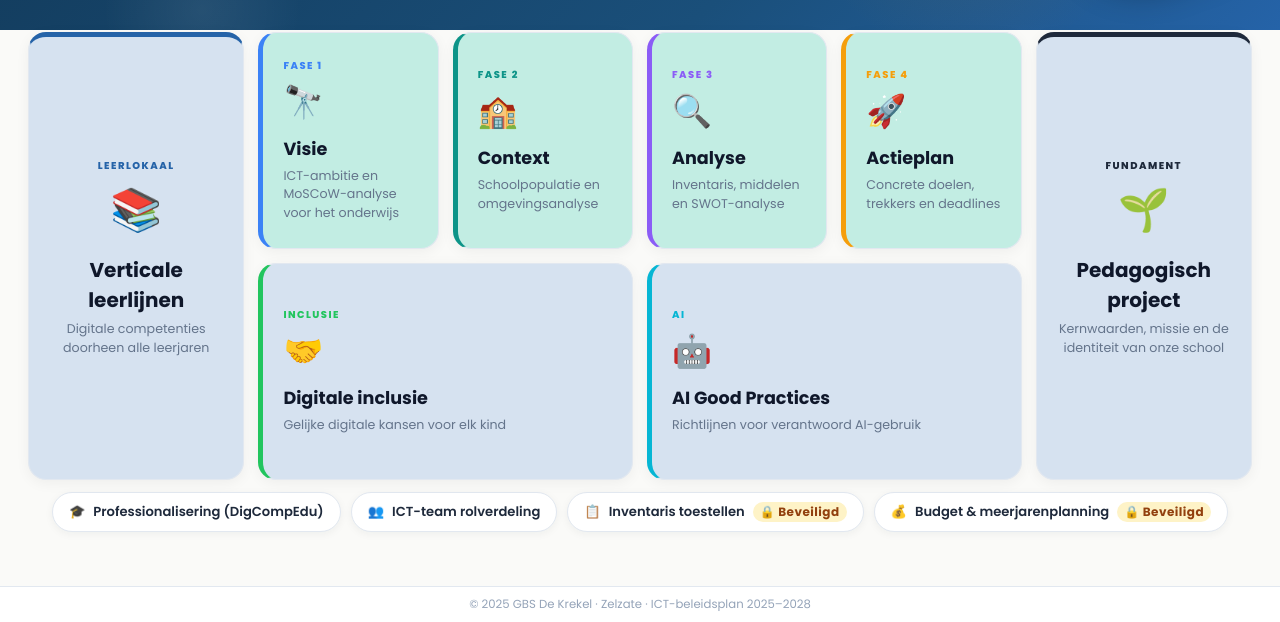
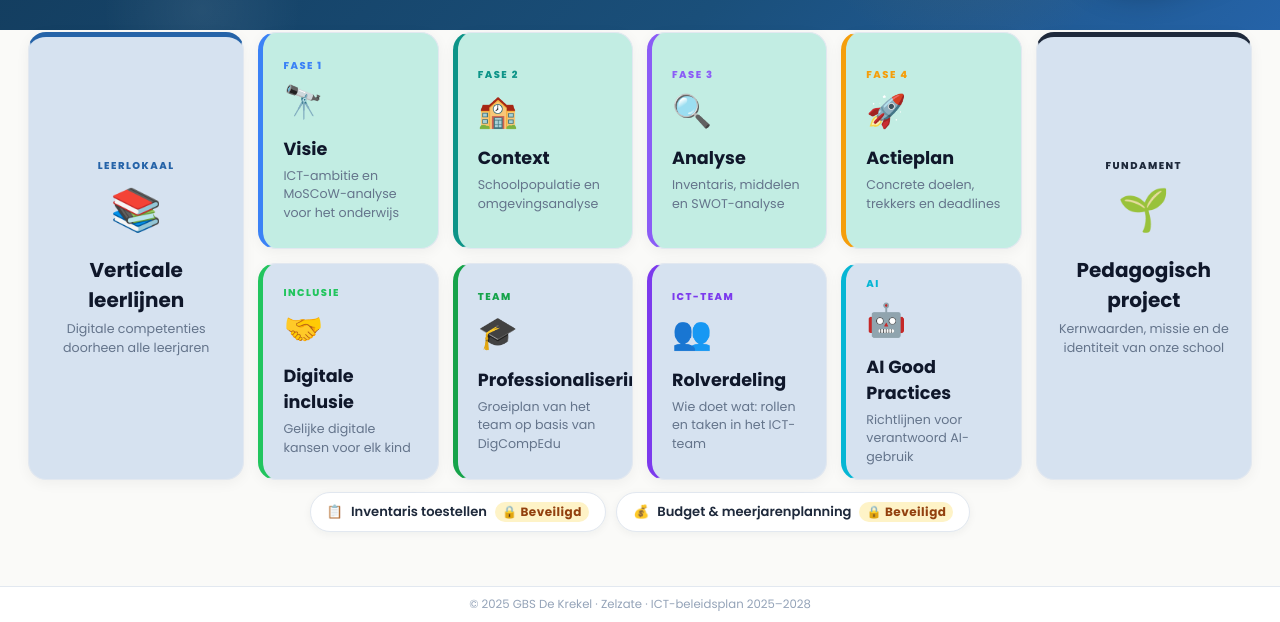
Before and after one commit to JonasB40/DigiplanKrekel, a plain HTML site: page Digiplan.html in a window 1280 px wide. Shown: the part 178-800 px from the top of the page. Drawn offline with Linux system fonts and the light colour scheme.

Commit message:
Digiplan aangescherpt na check tegen omzendbrief NO/2025/03
- digitale-inclusie: gratis ICT-materiaal expliciet + thuisgebruik via brugfiguur
- professionalisering: Digisnap als zelfassessment (afgenomen, analyse bezig)
- rolverdeling: GRIP-traject bij rol Privacy & veiligheid (in uitvoering)
- dashboard: professionalisering en rolverdeling als volwaardige tegels

Co-Authored-By: Claude Fable 5 <noreply@anthropic.com>

```diff
--- a/Digiplan.html
+++ b/Digiplan.html
@@ -409,14 +409,28 @@
       <p>Concrete doelen, trekkers en deadlines</p>
     </a>
 
-    <a class="tile tile-regular" href="https://jonasb40.github.io/DigiplanKrekel/digitale-inclusie.html" style="--c:#22c55e; grid-column:2/span 2; grid-row:2;">
+    <a class="tile tile-regular" href="https://jonasb40.github.io/DigiplanKrekel/digitale-inclusie.html" style="--c:#22c55e; grid-column:2; grid-row:2;">
       <div class="tile-badge">Inclusie</div>
       <div class="tile-icon">🤝</div>
       <h2>Digitale inclusie</h2>
       <p>Gelijke digitale kansen voor elk kind</p>
     </a>
 
-    <a class="tile tile-regular" href="https://jonasb40.github.io/DigiplanKrekel/AI-good_practices.html" style="--c:#06b6d4; grid-column:4/span 2; grid-row:2;">
+    <a class="tile tile-regular" href="https://jonasb40.github.io/DigiplanKrekel/professionalisering.html" style="--c:#16a34a; grid-column:3; grid-row:2;">
+      <div class="tile-badge">Team</div>
+      <div class="tile-icon">🎓</div>
+      <h2>Professionalisering</h2>
+      <p>Groeiplan van het team op basis van DigCompEdu</p>
+    </a>
+
+    <a class="tile tile-regular" href="https://jonasb40.github.io/DigiplanKrekel/rolverdeling.html" style="--c:#7c3aed; grid-column:4; grid-row:2;">
+      <div class="tile-badge">ICT-team</div>
+      <div class="tile-icon">👥</div>
+      <h2>Rolverdeling</h2>
+      <p>Wie doet wat: rollen en taken in het ICT-team</p>
+    </a>
+
+    <a class="tile tile-regular" href="https://jonasb40.github.io/DigiplanKrekel/AI-good_practices.html" style="--c:#06b6d4; grid-column:5; grid-row:2;">
       <div class="tile-badge">AI</div>
       <div class="tile-icon">🤖</div>
       <h2>AI Good Practices</h2>
@@ -435,14 +449,6 @@
 
   <!-- ── BEHEER (BEVEILIGD) ── -->
   <div class="beheer-strip">
-    <a href="https://jonasb40.github.io/DigiplanKrekel/professionalisering.html">
-      <span>🎓</span>
-      <span>Professionalisering (DigCompEdu)</span>
-    </a>
-    <a href="https://jonasb40.github.io/DigiplanKrekel/rolverdeling.html">
-      <span>👥</span>
-      <span>ICT-team rolverdeling</span>
-    </a>
     <a href="https://jonasb40.github.io/DigiplanKrekel/inventaris.html">
       <span>📋</span>
       <span>Inventaris toestellen</span>
```
Also changed, not shown: digitale-inclusie.html (+2 -2 lines), professionalisering.html (+6 -6 lines), rolverdeling.html (+6 -0 lines).
